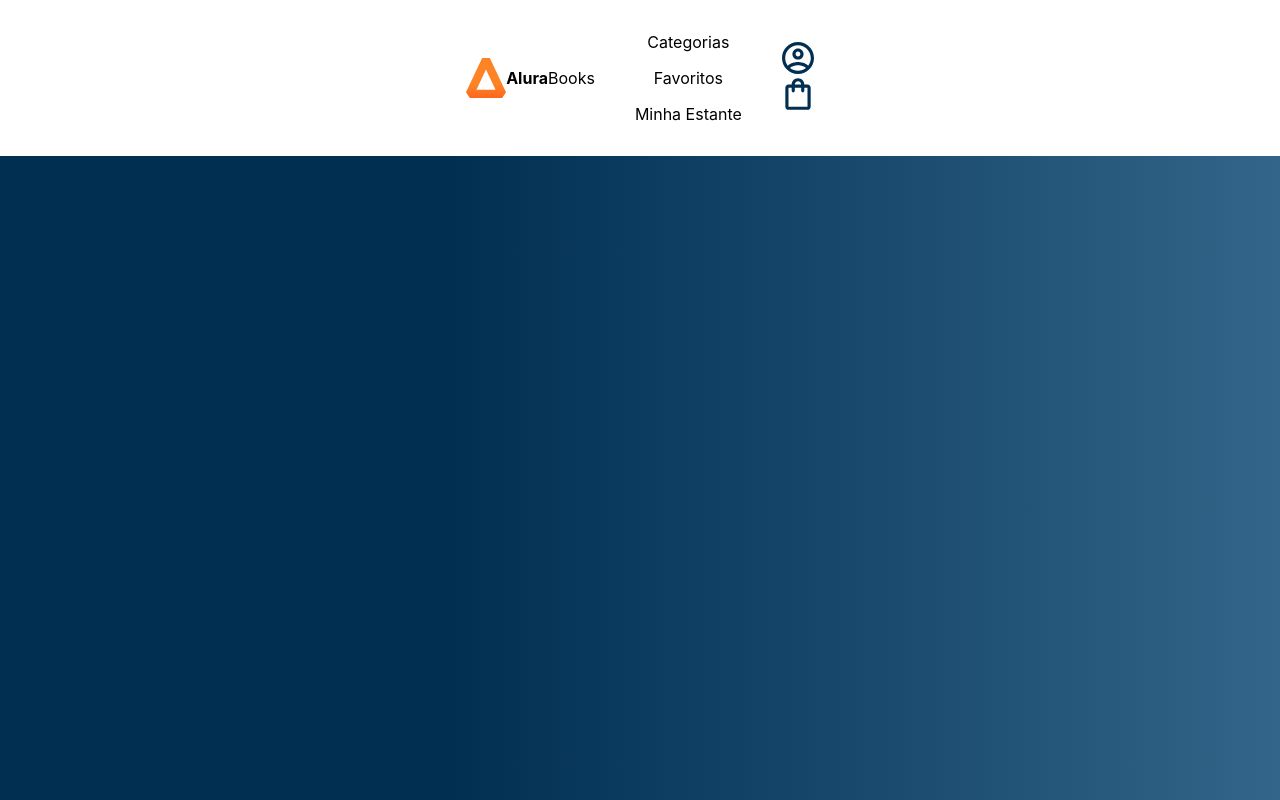
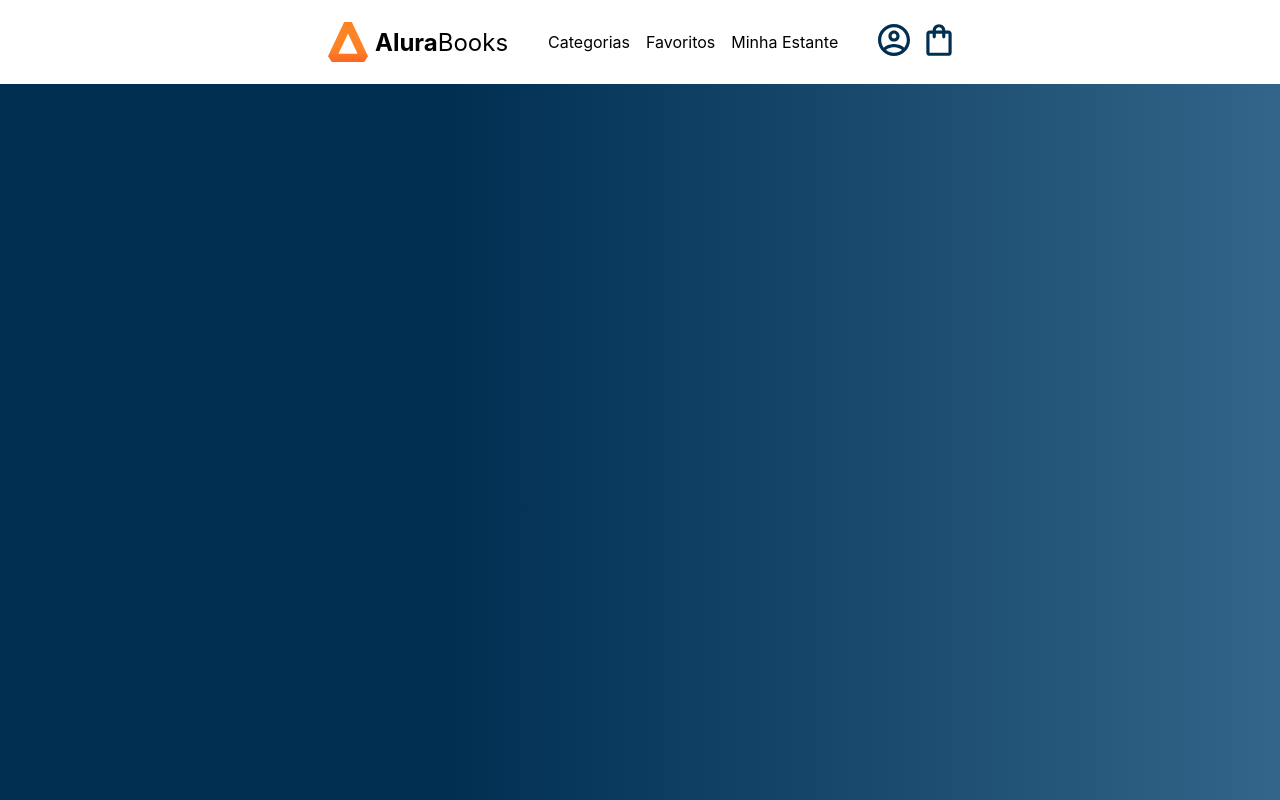
Before and after one commit to brunoidalgo/alura-books-react, a React (Create React App) app: page / in a window 1280 px wide. Built offline with nearby package versions, Linux system fonts and the light colour scheme.

Commit message:
Task: Alterando components

```diff
--- a/src/components/Header/index.js
+++ b/src/components/Header/index.js
@@ -1,3 +1,5 @@
+import './style.css'
+
 import perfil from '../../images/perfil.svg';
 import sacola from '../../images/sacola.svg';
 import logo from '../../images/logo.svg';
@@ -10,7 +12,7 @@ const HeaderContainer = styled.header`
     align-items: center;
     text-align: center;
     justify-content: center;
-`
+`;
 
 const textOptions = ["Categorias", "Favoritos", "Minha Estante"];
 const icons = [perfil, sacola];
@@ -20,10 +22,12 @@ export default function Header() {
         <HeaderContainer>
             <img
             src={logo}
-            alt='logo'
-            className='logo-img'>
+            alt='logo'>
             </img>
-            <p><strong>Alura</strong>Books</p>
+            <p className='logo__name'>
+                <strong>Alura</strong>
+                Books
+            </p>
             <ul className='options'>
                 {textOptions.map((text) => {
                     return (
--- /dev/null
+++ b/src/components/Header/style.css
@@ -0,0 +1,16 @@
+.logo__name {
+    font-size: 1.5em;
+    margin-left: .3em;
+}
+
+.options {
+    display: flex;
+    gap: 1em;
+    cursor: pointer;
+}
+
+.icons {
+    display: flex;
+    gap: 1em;
+    cursor: pointer;
+}
```
